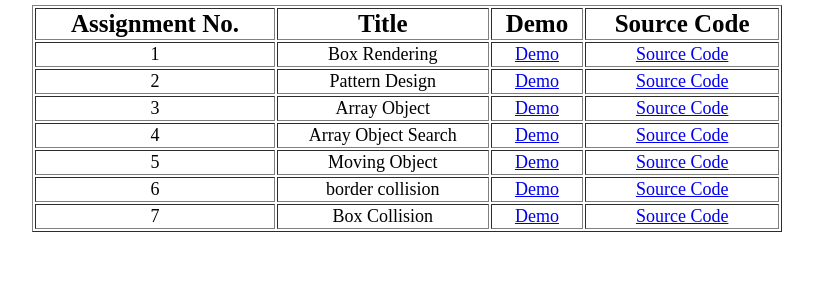
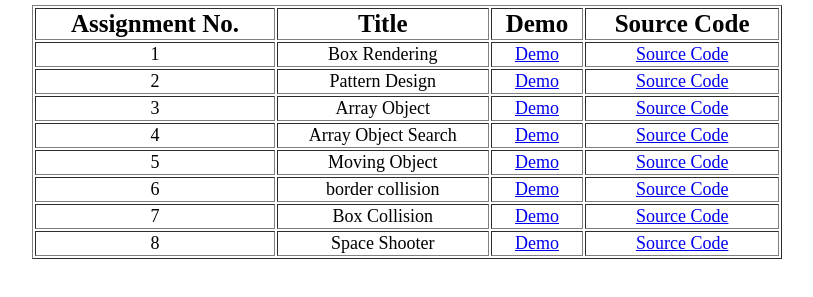
Before and after one commit to RukeshB/javascript, a plain HTML site: page index.html in a window 1280 px wide. Shown: the part 73-370 px from the top of the page, without its empty margins (233-1046 px from the left). Drawn offline with Linux system fonts and the light colour scheme.

Commit message:
new file added

```diff
--- a/index.html
+++ b/index.html
@@ -67,6 +67,13 @@
                             <td><a href="https://rukeshb.github.io/javascript/boxcolision/boxcolision.html">Demo</a></td>
                             <td><a href="https://github.com/RukeshB/javascript/tree/master/boxcolision">Source Code</a></td>
                         </tr>
+
+                        <tr>
+                            <td>8</td>
+                            <td>Space Shooter</td>
+                            <td><a href="https://rukeshb.github.io/javascript/space%20shooter/SpaceShooter.html">Demo</a></td>
+                            <td><a href="https://github.com/RukeshB/javascript/tree/master/space%20shooter">Source Code</a></td>
+                        </tr>
                     </tbody>
                 </table>
             </div>
```
Also changed, not shown: aaa.txt (added).
